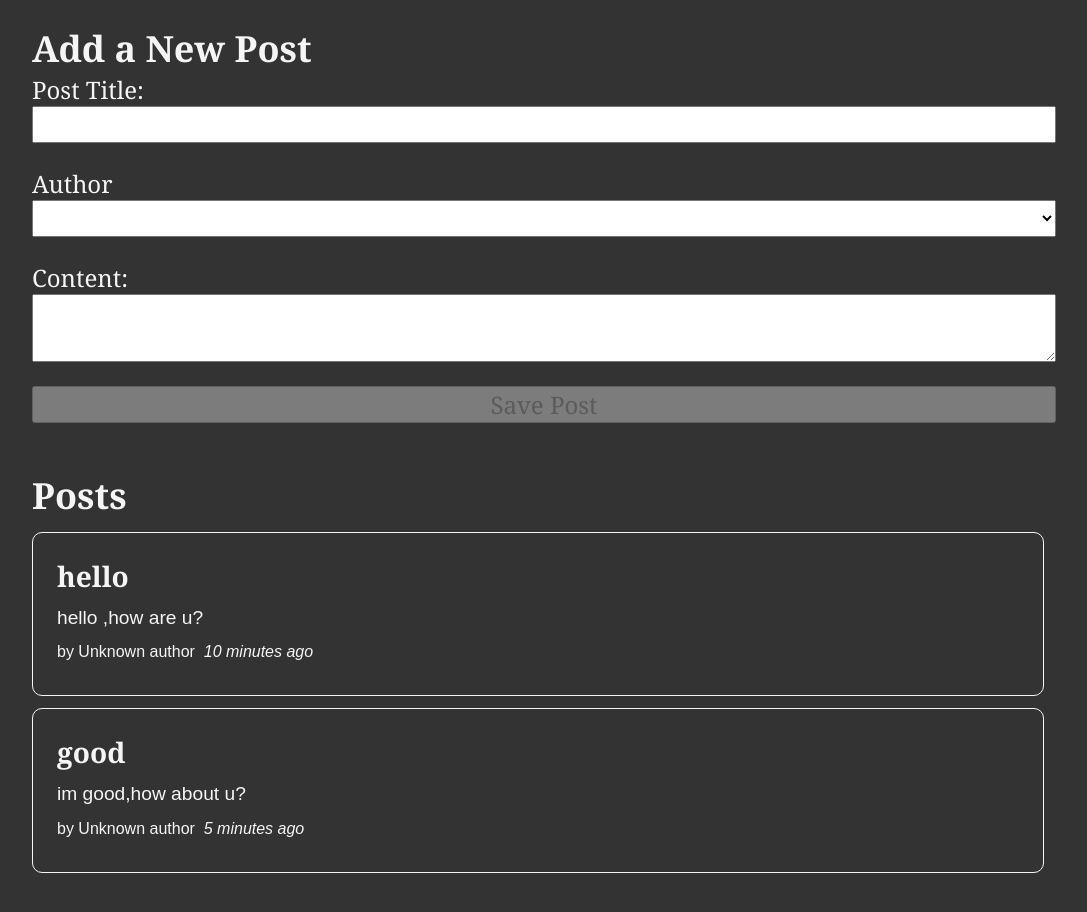
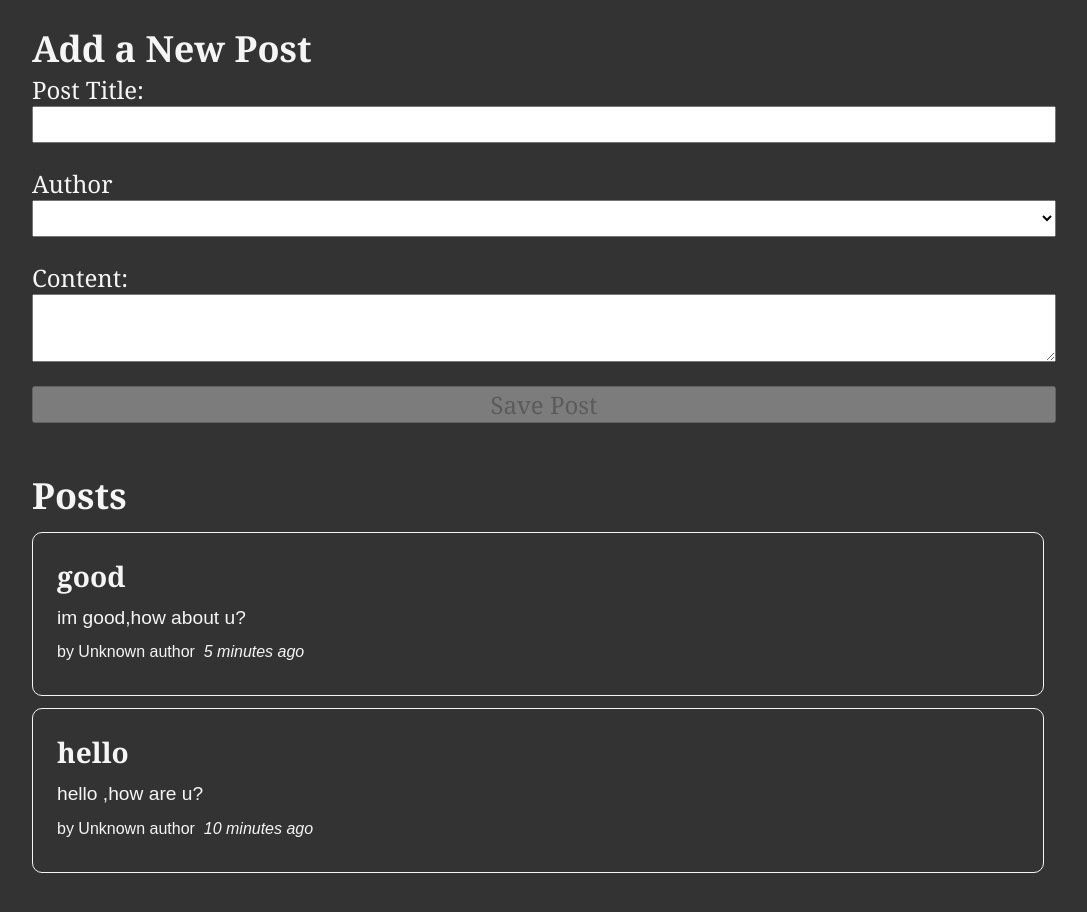
Before and after one commit to Pravinda-Bandara/Redux-Blog, a React (Vite) app: page / in a window 1280 px wide. Shown: the top 912 px of the page, without its empty margins (96-1183 px from the left). Built offline with nearby package versions, Linux system fonts and the light colour scheme.

Commit message:
implement post display with recent order

```diff
--- a/src/features/post/PostsList.jsx
+++ b/src/features/post/PostsList.jsx
@@ -6,7 +6,9 @@
 export function PostsList() {
     const posts=useSelector(selectAllPosts)
 
-    const renderedPosts=posts.map(post=>(
+    const orderedPosts=posts.slice().sort((a,b)=>b.date.localeCompare(a.date))
+
+    const renderedPosts=orderedPosts.map(post=>(
         <article key={post.id}>
             <h3>{post.title}</h3>
             <p>{post.content.substring(0,100)}</p>
```
